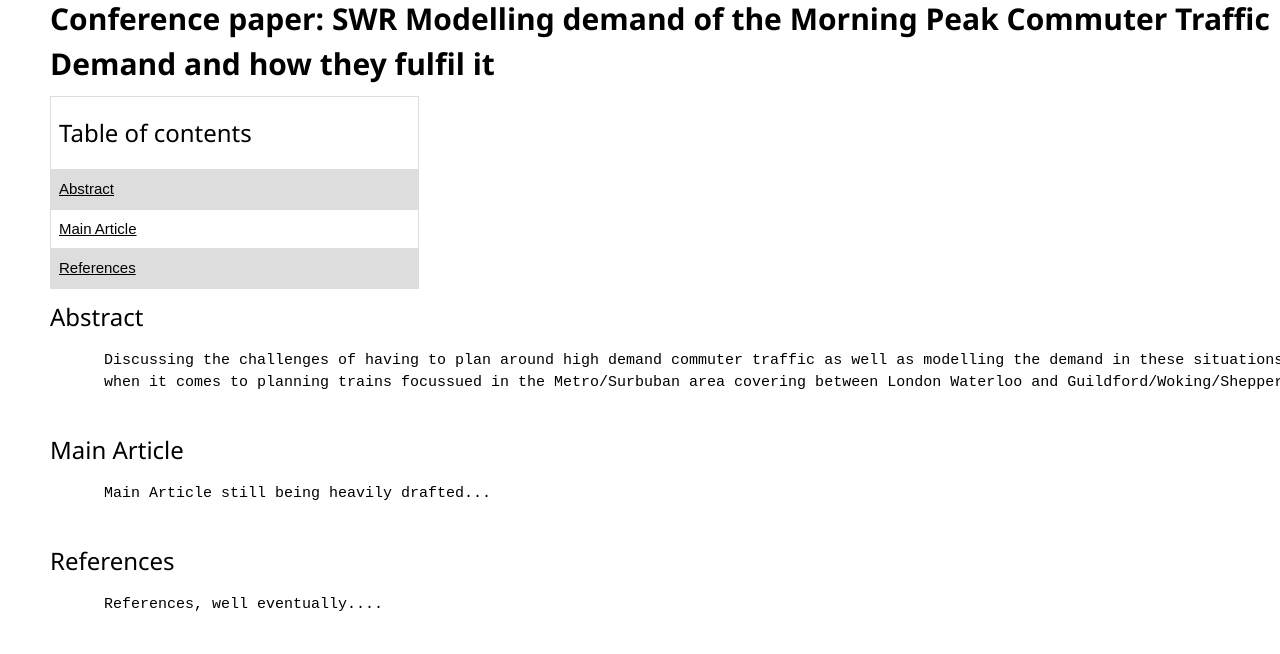
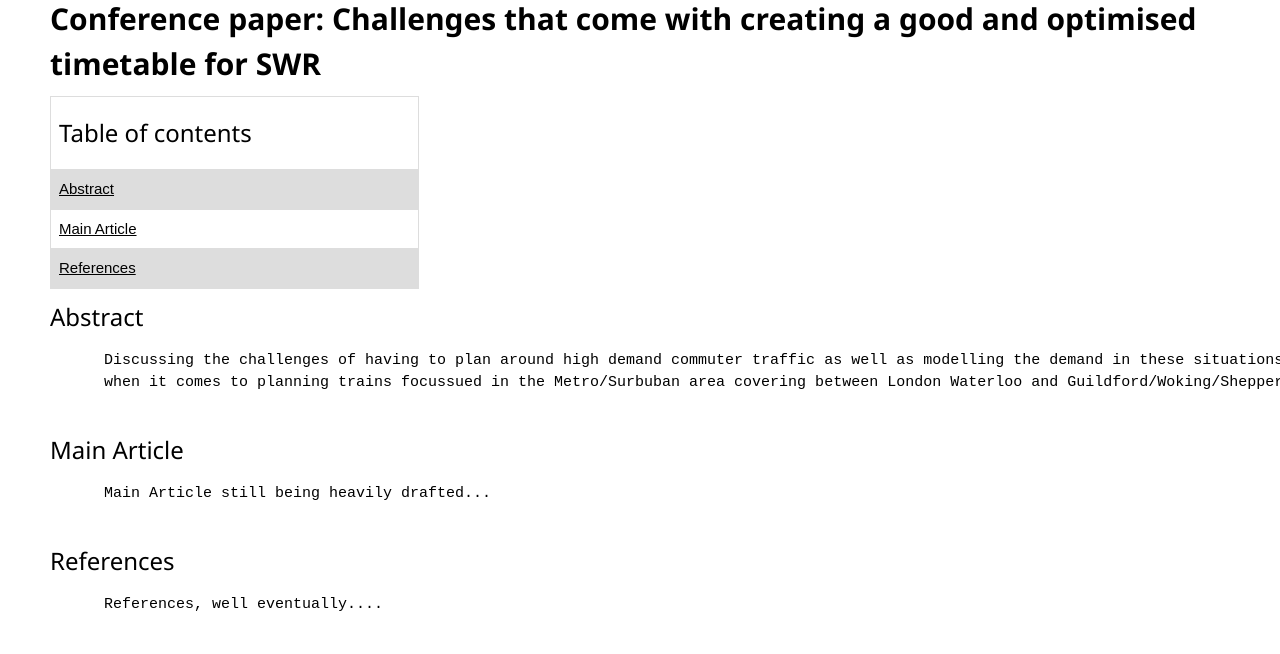
Before and after one commit to FEPSFY6874486/FY6874486, a plain HTML site: page index.html in a window 1280 px wide. Shown: the part 433-1087 px from the top of the page. Drawn offline with nearby package versions, Linux system fonts and the light colour scheme.

Commit message:
Update index.html

```diff
--- a/index.html
+++ b/index.html
@@ -7,7 +7,7 @@
  <h1><b>ENG0018 Computer Laboratory 2024/25</b></h1>
   <h2>Student URN: 6874486</h2>
 
-    <h2 style="font-family:calibri:"><b>Conference paper: SWR Modelling demand of the Morning Peak Commuter Traffic Demand and how they fulfil it</b></h2>
+    <h2 style="font-family:calibri:"><b>Conference paper: Challenges that come with creating a good and optimised timetable for SWR</b></h2>
 
 
   <!style for tables>
```
